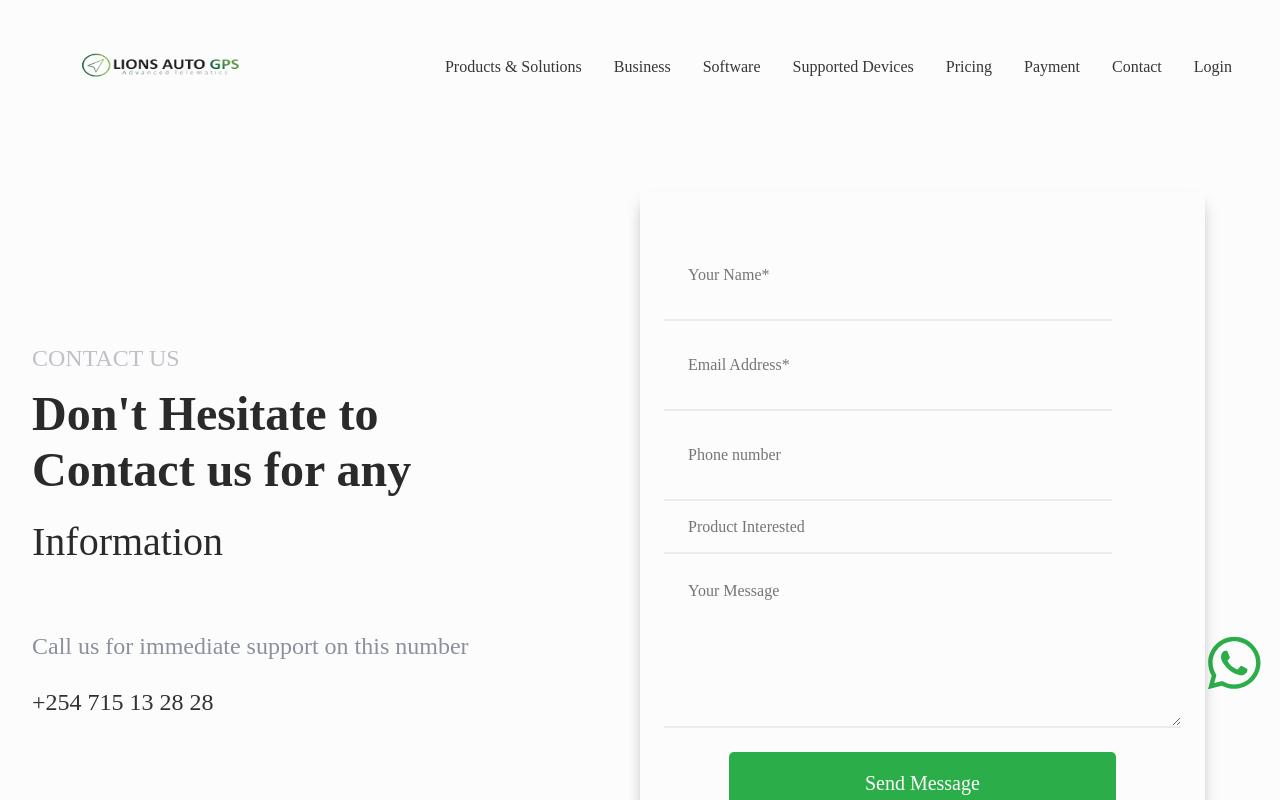
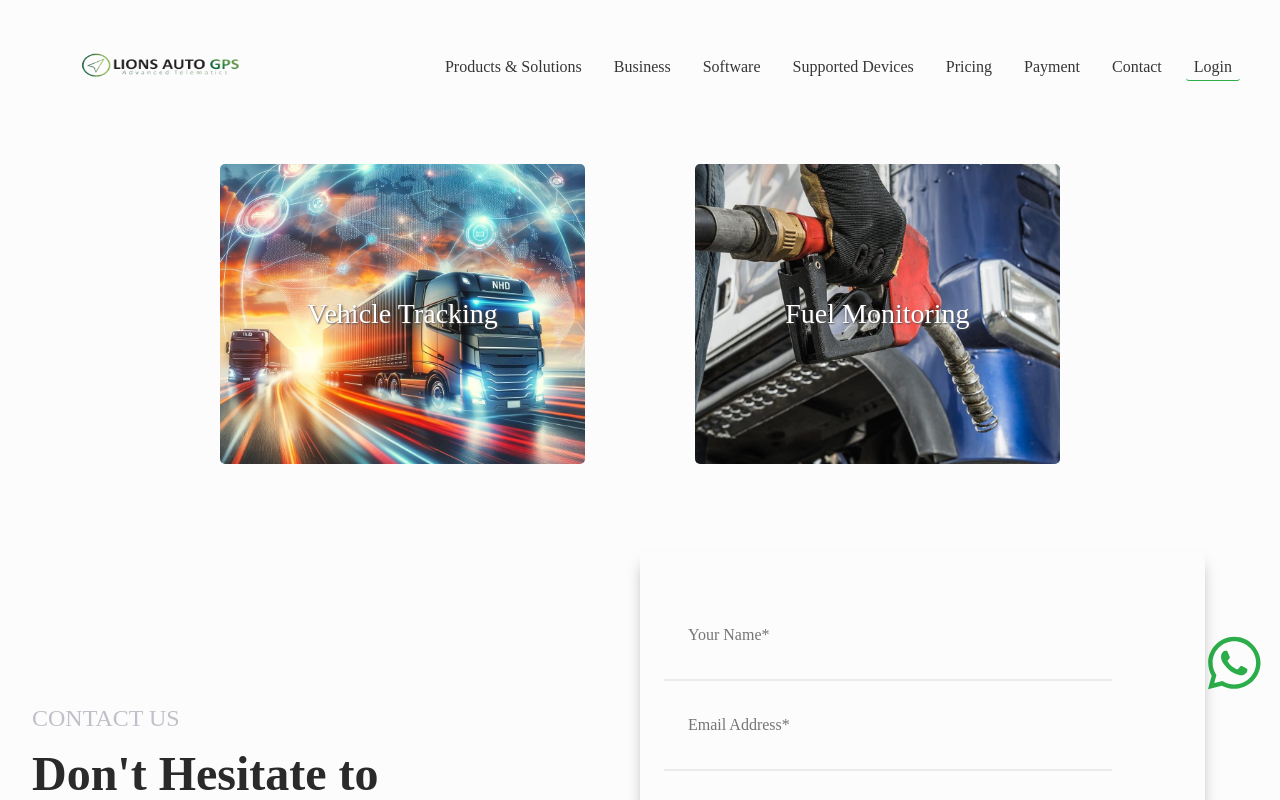
Before and after one commit to ChrisGachuhi/LionsAuto, a React (Vite) app: page /Login in a window 1280 px wide. Shown: the top 800 px of the page. Built offline with nearby package versions, Linux system fonts and the light colour scheme.

Commit message:
CHanges to web copy

```diff
--- a/src/App.jsx
+++ b/src/App.jsx
@@ -54,6 +54,7 @@ import Terms from './Pages/Terms'
 import Privacy from './Pages/Privacy'
 import SpeedGovernor from './Pages/Software/SpeedGovernor'
 import DriverBehavior from './Pages/Software/DriverBehavior'
+import Login from './Pages/Login'
 
 function App() {
   const animate = {
@@ -138,6 +139,7 @@ function App() {
       <CurrentAnimationContext.Provider value={animate}>
         <Routes>
           <Route path="/" element={<Home />} />
+          <Route path="/Login" element={<Login />} />
           <Route path="/GPS-Software" element={<GpsSoftware />} />
           <Route path="/Load-Monitoring" element={<LoadMonitoring />} />
           <Route path="/Fuel-Monitoring" element={<FuelMonitoring />} />
--- a/src/Components/Navbar.jsx
+++ b/src/Components/Navbar.jsx
@@ -76,7 +76,8 @@ export const Navbar = () => {
         </li>
         <li>
           <NavLink
-            to={'https://tracking.lionsautogps.com'}
+            to='/Login'
+            target='_blank'
             onClick={handleLinkClick}
           >
             Login
--- /dev/null
+++ b/src/Pages/Login.jsx
@@ -0,0 +1,17 @@
+import { Link } from 'react-router-dom'
+
+function Login() {
+  return (
+    <div className="Page Login">
+      <Link to={'https://tracking.lionsautogps.com'}>
+        <div className="card">Vehicle Tracking</div>
+      </Link>
+
+      <Link to={'https://tracking.lionsautogps.com'}>
+        <div className="card">Fuel Monitoring</div>
+      </Link>
+    </div>
+  )
+}
+
+export default Login
--- a/src/assets/Style.scss
+++ b/src/assets/Style.scss
@@ -657,7 +657,7 @@ p {
   // display: grid;
 
   .landing {
-    padding: 2rem 0rem;
+    padding: 10rem 2rem;
     display: flex;
     justify-content: center;
 
@@ -670,15 +670,18 @@ p {
       display: flex;
       flex-direction: column;
       justify-content: space-between;
+      width: 100%;
 
       h1 {
         font-size: 4rem;
         line-height: 4.5rem;
         margin-bottom: 2rem;
+        text-shadow: 1px 1px 2px rgb(247, 243, 243);
       }
       span {
         font-size: 1.5rem;
-        color: #929292;
+        color: #fff;
+        text-shadow: 1px 1px 2px rgb(157, 155, 155);
       }
       a {
         width: fit-content;
@@ -929,7 +932,7 @@ p {
 
   @media screen and (max-width: 1200px) {
     .landing {
-      padding: 2rem 0rem;
+      padding: 6rem 4rem;
     }
 
     .Description {
@@ -985,7 +988,7 @@ p {
 
   @media screen and (max-width: 999px) {
     .landing {
-      padding: 2rem 0;
+      padding: 4rem 3rem;
       .title {
         padding: 0;
         h1 {
@@ -2520,3 +2523,46 @@ p {
     }
   }
 }
+
+.Login {
+  display: flex;
+  justify-content: center;
+  align-items: center;
+  gap: 50px;
+
+  a {
+    color: #fff;
+    text-shadow: 1px 1px 2px rgb(82, 79, 79);
+    text-decoration: none;
+    font-size: 1.75rem;
+    padding: 30px;
+    width: 30%;
+
+    .card {
+      height: 300px;
+      border-radius: 5px;
+      display: flex;
+      justify-content: center;
+      align-items: center;
+      background-size: cover;
+      background-position: center;
+    }
+  }
+
+  a:nth-of-type(1) .card {
+    background-image: url(./images/updatedimages/tracking.jfif);
+  }
+
+  a:nth-of-type(2) .card {
+    background-image: url(./images/updatedimages/fuel-monitoring2.jpg);
+  }
+
+  @media screen and (max-width: 768px) {
+    flex-direction: column;
+    gap: 30px;
+
+    a {
+      width: 70%;
+    }
+  }
+}
```
Also changed, not shown: src/assets/images/updatedimages/tracking.jfif (added).
